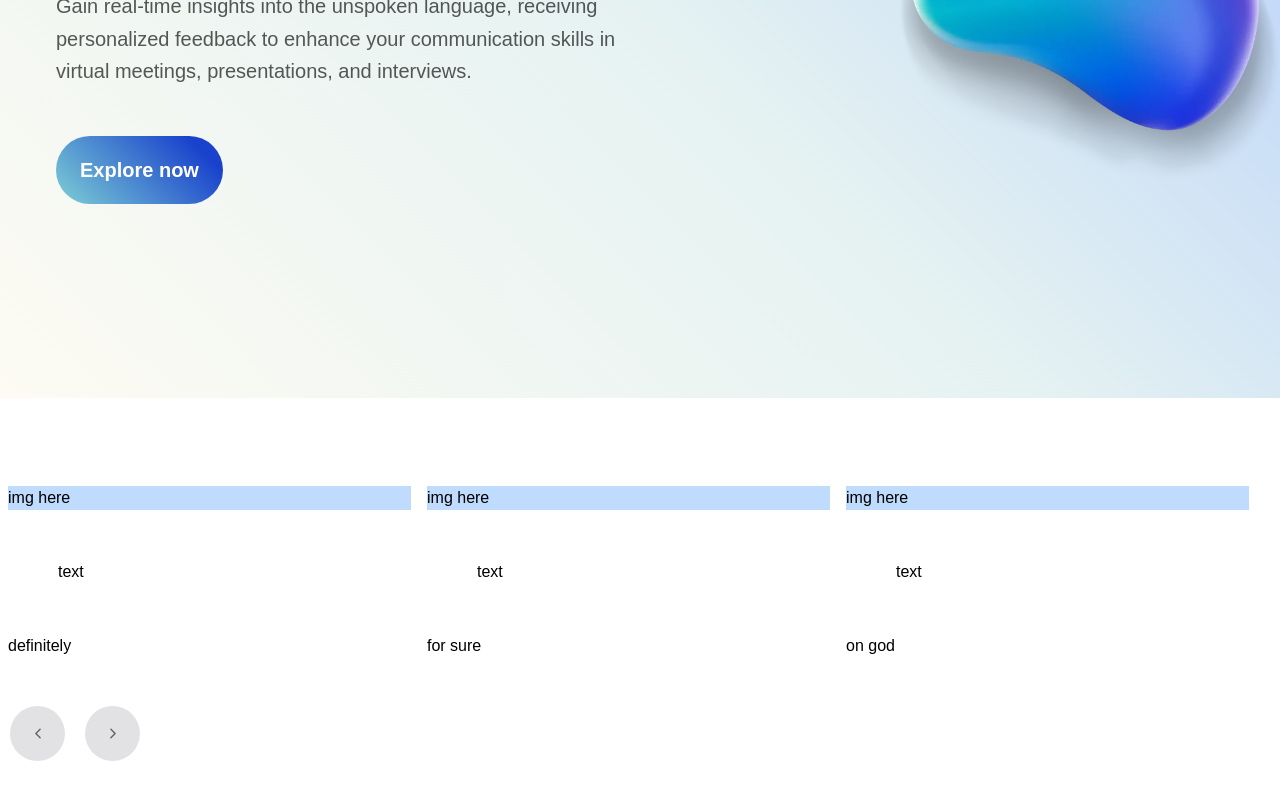
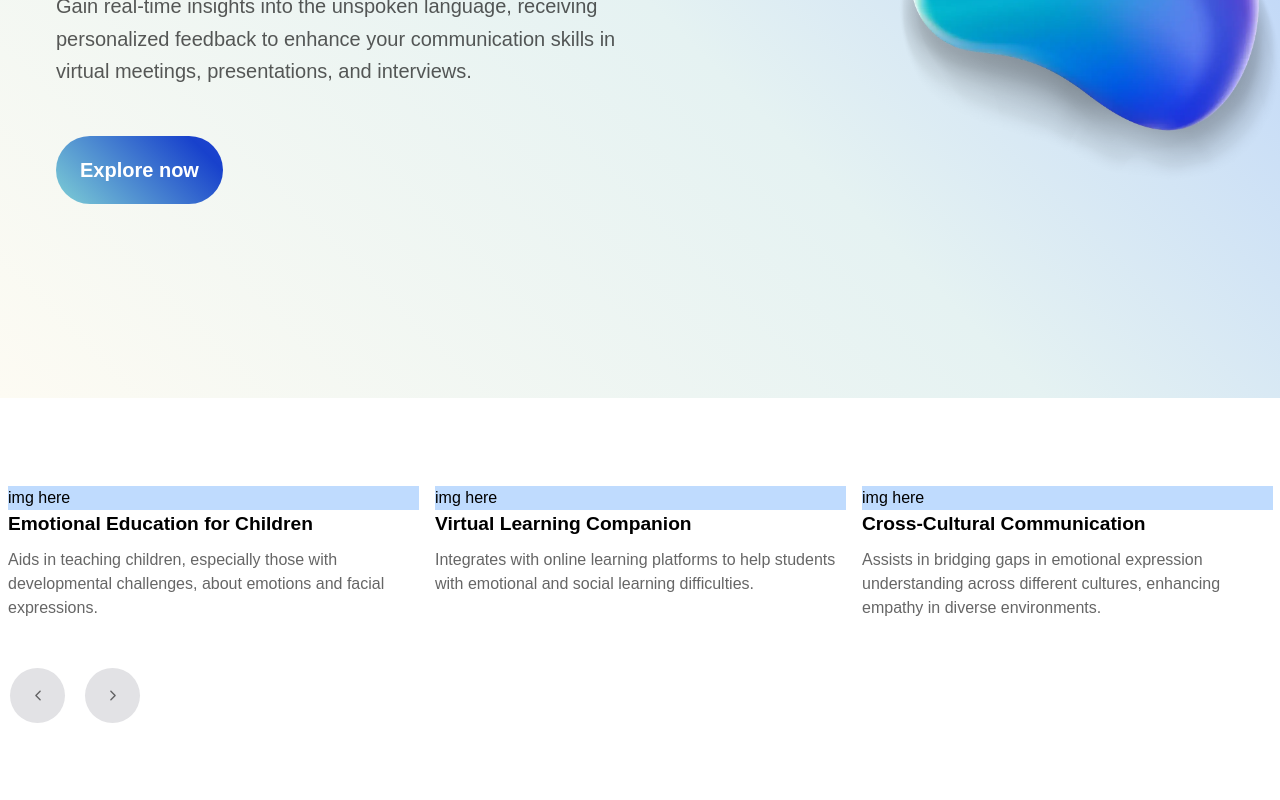
Before and after one commit to roskzhu/Empa, a React (Create React App) app in the folder client/: page / in a window 1280 px wide. Shown: the part 408-1208 px from the top of the page. After the commit the page ends 1171 px from the top, so only its background shows below. Built offline with nearby package versions, Linux system fonts and the light colour scheme.

Commit message:
carousel styling

```diff
--- a/client/src/App.css
+++ b/client/src/App.css
@@ -2,8 +2,8 @@
   text-align: center;
 }
 
-.content {
-  margin: 50px;
+ {
+  /* margin: 50px; */
 }
 
 .explore-container {
--- a/client/src/components/carousel/CarouselCard.jsx
+++ b/client/src/components/carousel/CarouselCard.jsx
@@ -1,5 +1,6 @@
 import React from 'react'
 import styled from '@emotion/styled'
+import './carousel.css';
 
 const CarouselCard = ({card}) => {
   return (
@@ -7,7 +8,7 @@ const CarouselCard = ({card}) => {
       <div className="bg-blue-200">
         img here
       </div>
-      <p className='content'>{card.content}</p>
+      <p className='content m-0'>{card.content}</p>
       <p className='answer'>{card.answer}</p>
     </div>
   )
@@ -24,7 +25,8 @@ const CardContainer = styled.div`
   font-size: 35px;
   position: relative;
   padding: 40px;
-  align-items: center;
+  align-items: left;
+
   .answer {
     grid-column: 1;
     grid-row: 1;
@@ -38,8 +40,12 @@ const CardContainer = styled.div`
   .content {
     grid-column: 1;
     grid-row: 1;
-    display: flex;
     transition: opacity 300ms;
+    font-size: 1.5em; /* Adjust the size to match your design */
+    font-weight: bold; /* Make the content bold */
+    text-align: left;
+    justify-content: left;
+    margin-bottom: 0.5em; /* Add space between content and answer */
   }
   :hover {
     .content {
--- a/client/src/components/carousel/CarouselWrapper.jsx
+++ b/client/src/components/carousel/CarouselWrapper.jsx
@@ -69,23 +69,23 @@ const CarouselControlContainer = styled.div`
 const cards = [
   {
     content: "Social Interaction Aid",
-    answer: "text"
+    answer: "Assists individuals with social communication disorders in interpreting and responding to others' emotions effectively."
   },
   {
-    content: "text",
-    answer: "of course"
+    content: "Accessible Mental Health Monitoring",
+    answer: "Assists in monitoring and understanding emotional changes in individuals with mental health conditions that affect emotional expression or recognition."
   },
   {
-    content: "text",
-    answer: "definitely"
+    content: "Emotional Education for Children",
+    answer: " Aids in teaching children, especially those with developmental challenges, about emotions and facial expressions."
   },
   {
-    content: "text",
-    answer: "for sure"
+    content: "Virtual Learning Companion",
+    answer: "Integrates with online learning platforms to help students with emotional and social learning difficulties."
   },
   {
-    content: "text",
-    answer: "on god"
+    content: "Cross-Cultural Communication",
+    answer: "Assists in bridging gaps in emotional expression understanding across different cultures, enhancing empathy in diverse environments."
   },
 ]
 export default Carousel
--- a/client/src/components/carousel/carousel.css
+++ b/client/src/components/carousel/carousel.css
@@ -1,8 +1,10 @@
 .hey {
   display: flex;
-  width: 98.2vw;
+  width: 100%; /* Adjusted to 100% for full-width alignment */
   justify-content: center;
+  gap: 20px; /* Adds spacing between the carousel cards */
 }
+
 
 
 .carousel-control {
@@ -27,3 +29,22 @@
   color: rgb(9, 9, 9);
   background-color: #d0d0d3;
 }
+
+.content {
+  color: #000;
+  font-weight: bold;
+  grid-column: 1;
+  grid-row: 1;
+  display: flex;
+  align-items: flex-start; /* Align items vertically to the start */
+  justify-content: flex-start;
+  transition: opacity 300ms;
+  font-size: 1.2em; /* Adjust the size to match your design */
+  text-align: left;
+  margin-bottom: 0.5em; /* Add space between content and answer */
+
+}
+
+.answer {
+  color: #666;
+}
--- a/package.json
+++ b/package.json
@@ -1,5 +1,6 @@
 {
   "dependencies": {
+    "@emotion/styled": "^11.11.0",
     "@tensorflow-models/facemesh": "^0.0.5",
     "@tensorflow/tfjs": "^4.16.0",
     "react-slick": "^0.29.0",
```
Also changed, not shown: 1 other file (tests, documents, lock files or other folders).
